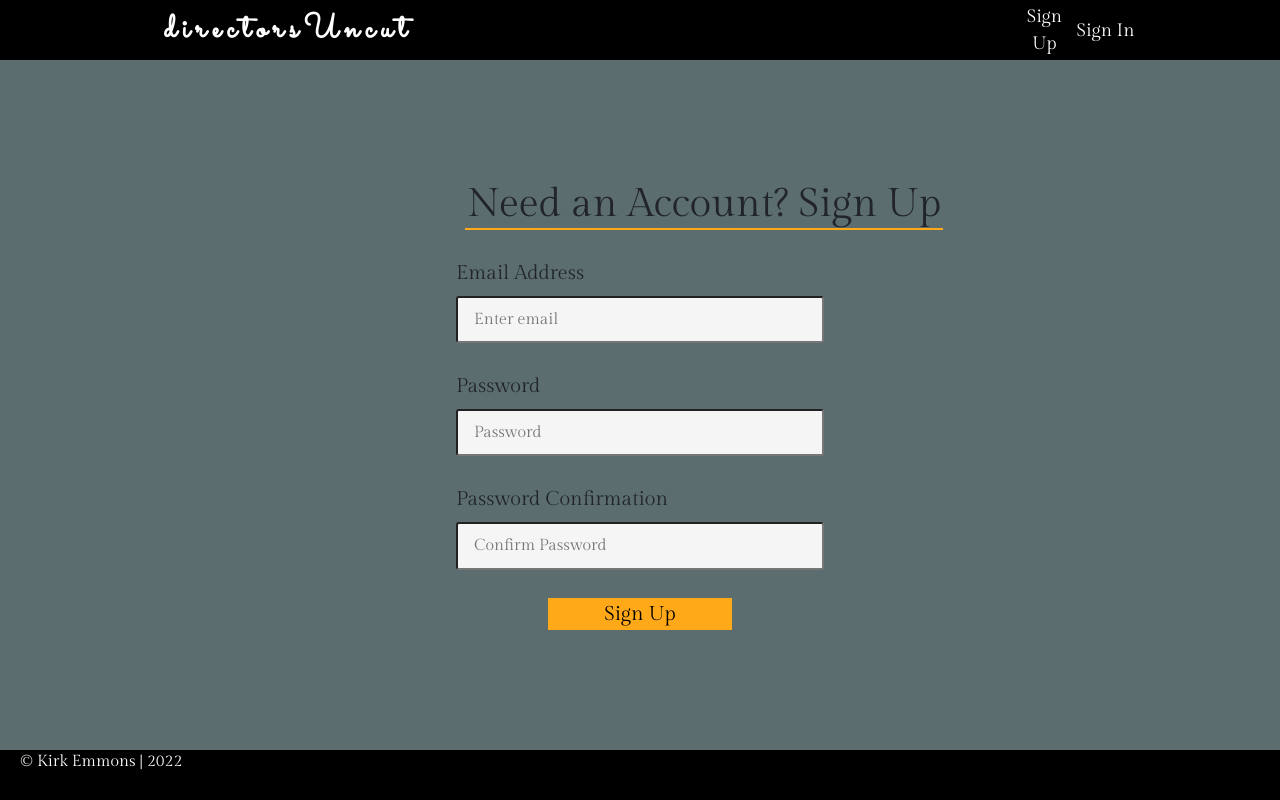
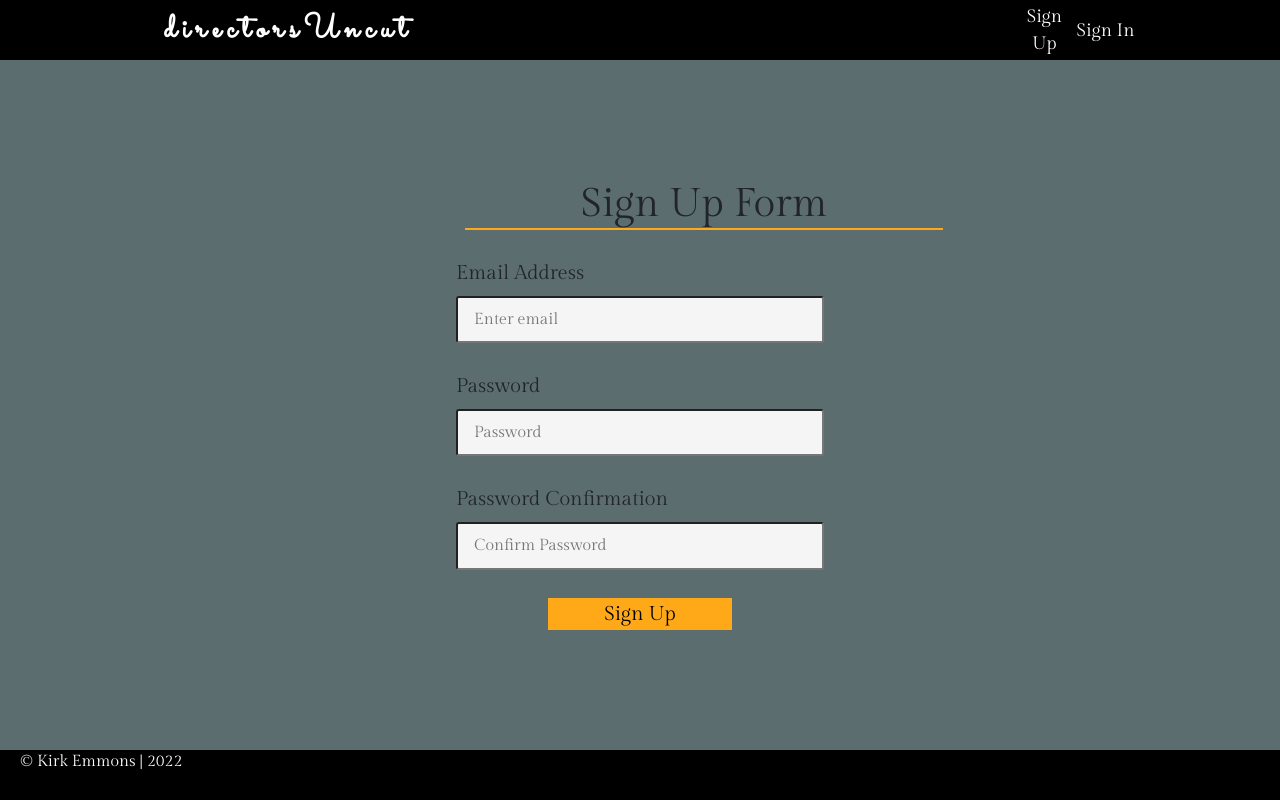
Before and after one commit to kirkemmons/directors-client, a React (Create React App) app: page /sign-up in a window 1280 px wide. Built offline with nearby package versions, Linux system fonts and the light colour scheme.

Commit message:
update auth components

```diff
--- a/src/components/auth/ChangePassword.js
+++ b/src/components/auth/ChangePassword.js
@@ -39,7 +39,7 @@ const ChangePassword = ({ msgAlert, user }) => {
 
   return (
 
-    <Layout>
+    <Layout user={user}>
       <div className="form-container">
         <h1>ChangePassword</h1>
         <form className="change-password-form" onSubmit={onChangePassword}>
--- a/src/components/auth/SignUp.js
+++ b/src/components/auth/SignUp.js
@@ -45,7 +45,7 @@ const SignUp = ({ msgAlert, setUser }) => {
 
     <Layout>
       <div className='form-container'>
-        <h1>Need an Account? Sign Up</h1>
+        <h1>Sign Up Form</h1>
         <form className='sign-up-form' onSubmit={onSignUp}>
           <label className='sign-up-label'>Email Address</label>
           <input
@@ -75,7 +75,7 @@ const SignUp = ({ msgAlert, setUser }) => {
             onChange={event => setPasswordConfirmation(event.target.value)}
           />
           <button className='sign-up-btn' type='submit'>
-            Sign Up
+          Sign Up
           </button>
         </form>
       </div>
```
